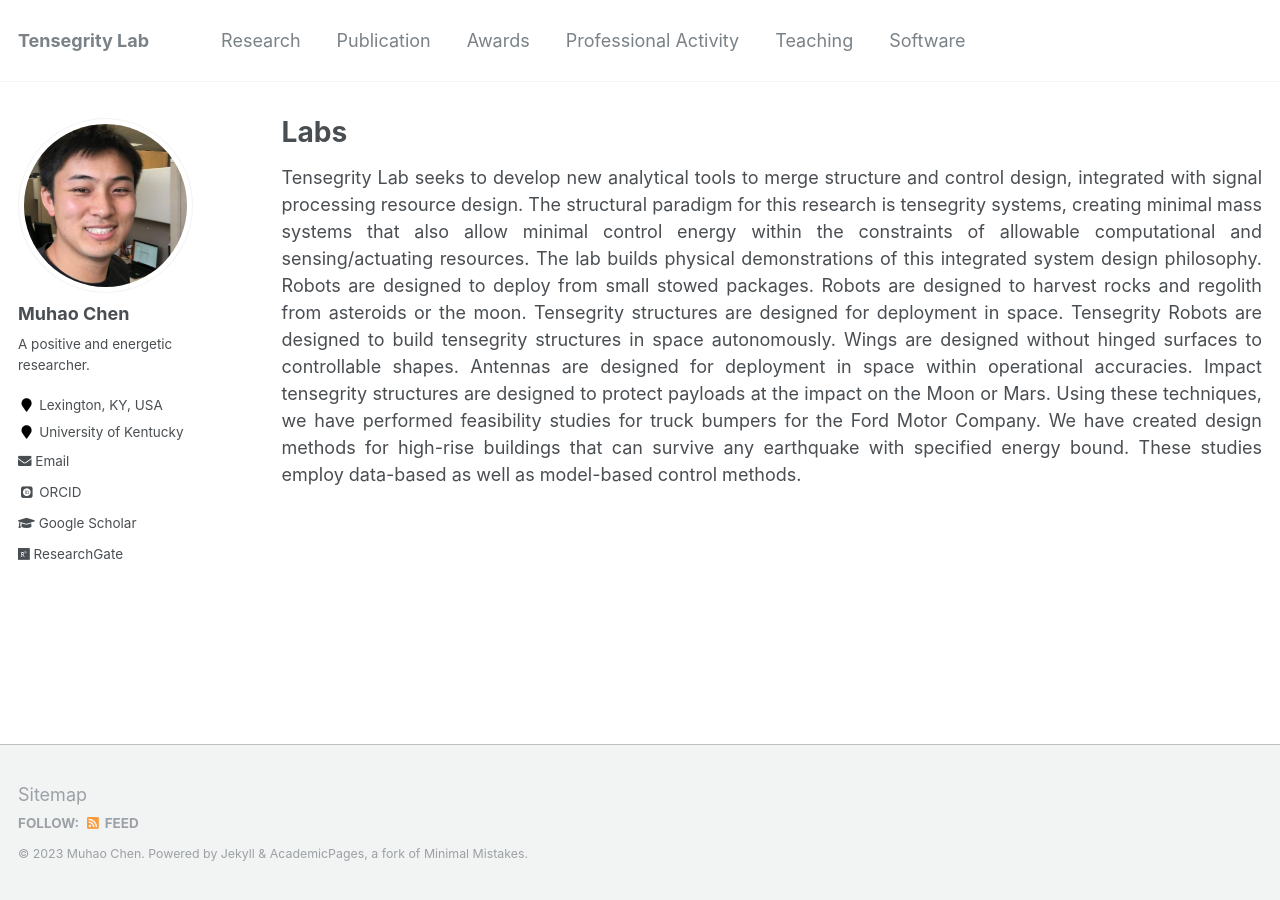
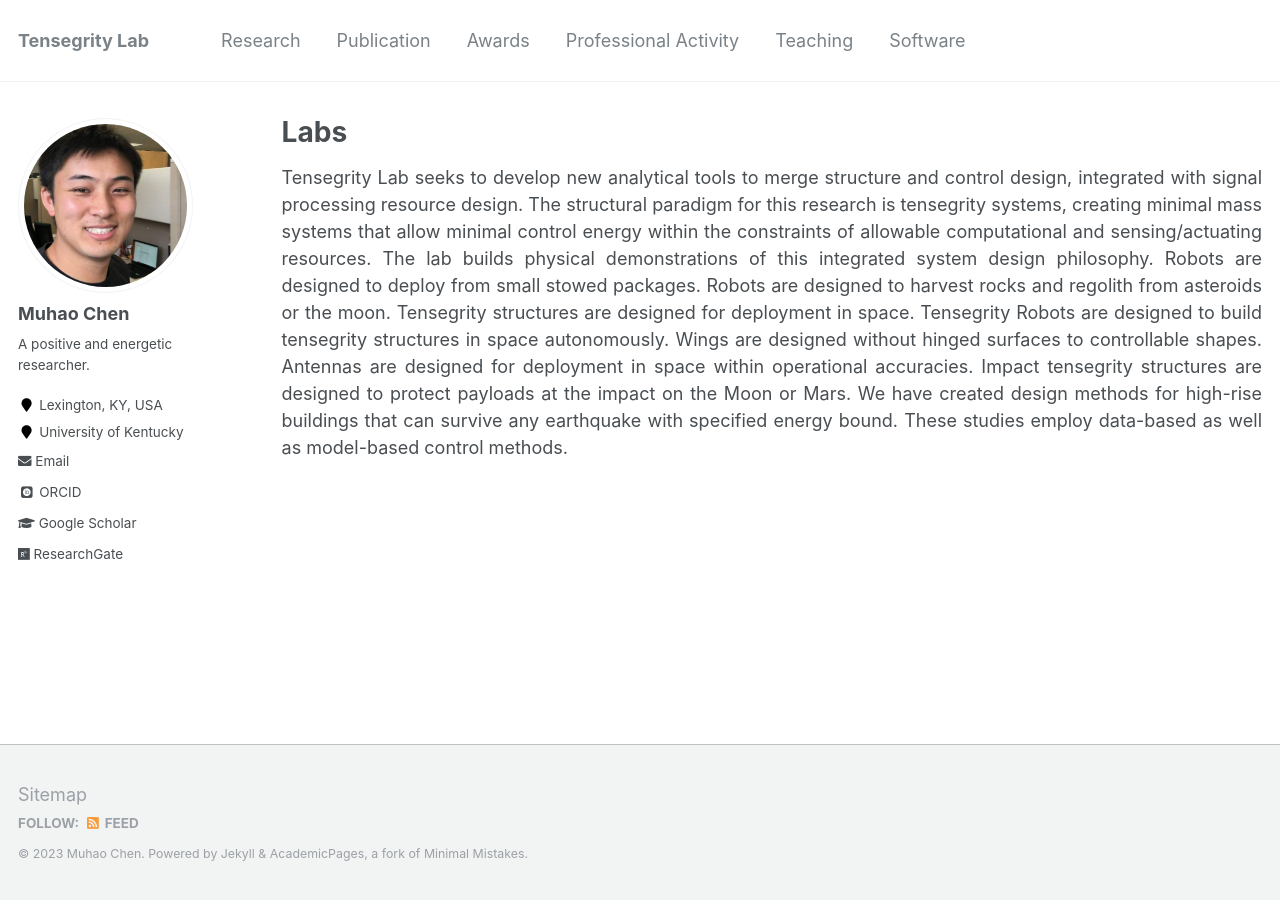
Before and after one commit to Muhao-Chen/muhao-chen.github.io, a Jekyll site: the page built from _pages/people.md, in a window 1280 px wide. Built offline with Jekyll 4.4.1, drawn with Linux system fonts in a browser that asks for light colours; some web fonts are replaced.

Commit message:
Update people.md

```diff
--- a/_pages/people.md
+++ b/_pages/people.md
@@ -12,7 +12,8 @@ toc: true
 
 <!-- **[Tensegrity Lab](https://bobskelton.github.io/)**  -->
 
-Tensegrity Lab seeks to develop new analytical tools to merge structure and control design, integrated with signal processing resource design. The structural paradigm for this research is tensegrity systems, creating minimal mass systems that also allow minimal control energy within the constraints of allowable computational and sensing/actuating resources. The lab builds physical demonstrations of this integrated system design philosophy. Robots are designed to deploy from small stowed packages. Robots are designed to harvest rocks and regolith from asteroids or the moon. Tensegrity structures are designed for deployment in space. Tensegrity Robots are designed to build tensegrity structures in space autonomously. Wings are designed without hinged surfaces to controllable shapes. Antennas are designed for deployment in space within operational accuracies. Impact tensegrity structures are designed to protect payloads at the impact on the Moon or Mars. Using these techniques, we have performed feasibility studies for truck bumpers for the Ford Motor Company. We have created design methods for high-rise buildings that can survive any earthquake with specified energy bound. These studies employ data-based as well as model-based control methods.
+Tensegrity Lab seeks to develop new analytical tools to merge structure and control design, integrated with signal processing resource design. The structural paradigm for this research is tensegrity systems, creating minimal mass systems that allow minimal control energy within the constraints of allowable computational and sensing/actuating resources. The lab builds physical demonstrations of this integrated system design philosophy. Robots are designed to deploy from small stowed packages. Robots are designed to harvest rocks and regolith from asteroids or the moon. Tensegrity structures are designed for deployment in space. Tensegrity Robots are designed to build tensegrity structures in space autonomously. Wings are designed without hinged surfaces to controllable shapes. Antennas are designed for deployment in space within operational accuracies. Impact tensegrity structures are designed to protect payloads at the impact on the Moon or Mars. We have created design methods for high-rise buildings that can survive any earthquake with specified energy bound. These studies employ data-based as well as model-based control methods.
+<!-- Using these techniques, we have performed feasibility studies for truck bumpers for the Ford Motor Company. We have created design methods for high-rise buildings that can survive any earthquake with specified energy bound. These studies employ data-based as well as model-based control methods.     -->
 <!-- Director: [Dr. Robert Skelton](https://bobskelton.github.io/)        -->
 
 <!-- **[Land Air & Space Robotics (LASR) Laboratory](https://lasr.tamu.edu/)** is a robotics facility operated by the Department of Aerospace Engineering at Texas A&M University. The lab conducts research in robotic sensing and control with an aim to enhance the fields of proximity operations, human-robot interaction, stereo vision, swarm robotics, and autonomous aerial vehicles.
```
